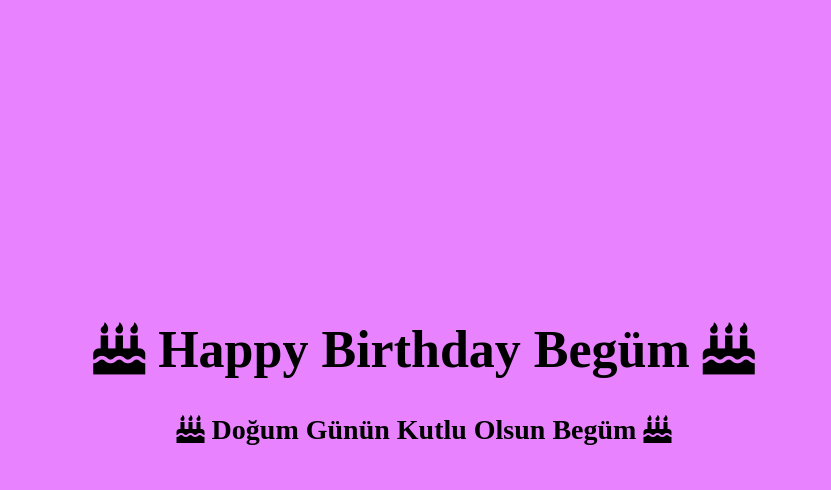
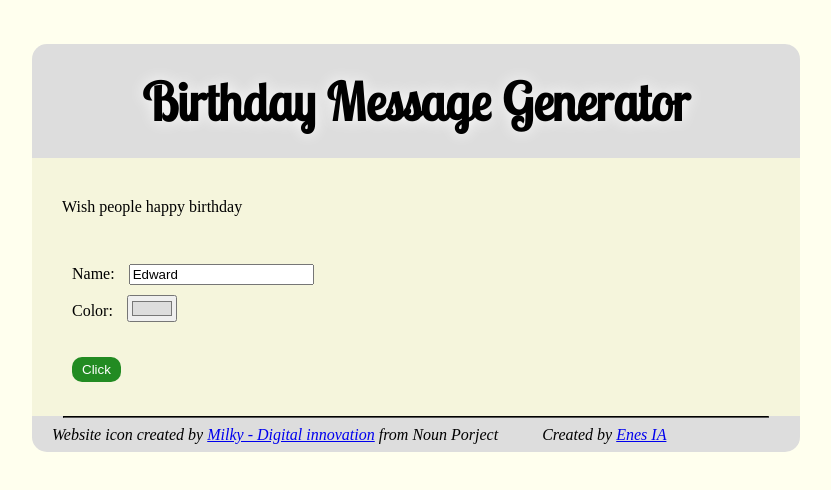
Before and after one commit to HelloYuiYui/happyBirtday, a plain HTML site: page index.html in a window 1280 px wide. Shown: the whole page, without its empty margins (224-1055 px from the left). Drawn offline with Linux system fonts and the light colour scheme.

Commit message:
made it possible to modify names

```diff
--- a/index.html
+++ b/index.html
@@ -3,27 +3,27 @@
         <title>Happy BDay</title>
         <link rel="icon" href="https://static.thenounproject.com/png/33119-200.png">
         <link rel="stylesheet" href="https://cdnjs.cloudflare.com/ajax/libs/font-awesome/4.7.0/css/font-awesome.min.css">
-        <style>
-            body {
-                background-color: #e882ff;
-                height: 20vh;
-                width: 100vw;
-            }
-
-            h1 {
-                text-align: center;
-                margin-top: 40vh;
-                font-size: 52px;
-            }
-
-            h2 {
-                text-align: center;
-                font-size: 28px;
-            }
-        </style>
+        <link href="https://fonts.googleapis.com/css?family=Lobster+Two" rel="stylesheet">
+        <link href="stylesheet.css" rel="stylesheet" type="text/css">
+        <script src="script.js"></script>
     </head>
     <body>
-        <h1 id="name"><i class="fa fa-birthday-cake"></i> Happy Birthday Begüm <i class="fa fa-birthday-cake"></i></h1>
-        <h2 id="name"><i class="fa fa-birthday-cake"></i> Doğum Günün Kutlu Olsun Begüm <i class="fa fa-birthday-cake"></i></h2>
+        <header>
+        <h1>Birthday Message Generator</h1>
+        </header>
+        <main>
+            <p>Wish people happy birthday</p><br>
+
+            <form>
+              <span>Name: </span><input class="container" type="text" value="Edward" id="name"><br>
+              <span>Color: </span><input class="container" type="color" value="#dddddd" id="favcolor"><span id="colorDisp"></span><br>
+              <input type="button" onclick="nav()" value="Click">
+            </form>
+        </main>
+        <footer>
+            <hr>
+            <span><i>Website icon created by <a href="https://www.milky.fr/">Milky - Digital innovation</a> from Noun Porject</i></span>
+            <span><i>Created by <a href="https://github.com/HelloYuiYui">Enes IA</a></i></span>
+        </footer>
     </body>
 </html>
--- /dev/null
+++ b/script.js
@@ -0,0 +1,16 @@
+function getParams() {
+    var desire = location.search.slice(1).split("&");//[0];//.split("=");
+    var colour = desire[0].split("=")[1];
+    var name = desire[1].split("=")[1];
+    if (name.indexOf("+") > -1) {
+        var name = name.split("+").join(" ");
+    }
+    document.getElementById("name").innerHTML = '<i class="fa fa-birthday-cake"></i> Happy Birthday ' + name + ' <i class="fa fa-birthday-cake"></i>';
+    document.getElementsByTagName("body")[0].style.backgroundColor = "#" + colour;
+}
+
+function nav(){
+    var c = document.getElementById("favcolor").value.slice(1);
+    var n = document.getElementById("name").value.split(" ").join("+");
+    window.location = ("message.html?c=" + c + "&n=" + n);
+}
--- /dev/null
+++ b/stylesheet.css
@@ -0,0 +1,80 @@
+::selection {
+    color: white;
+    background-color: darksalmon;
+}
+
+body {
+    background-color: #ffe;
+    width: 60vw;
+    margin: auto;
+    padding-top: 10vh;
+}
+
+header {
+    background-color: #dddddd;
+    border-top-right-radius: 15px;
+    border-top-left-radius: 15px;
+    height: auto;
+    width: 60vw;
+    margin: auto;
+    margin-top: -36px;
+}
+
+main {
+    display: block;
+    height: auto;
+    margin: -36px auto 0 auto;
+    padding: 20px;
+    background-color: beige;
+}
+
+main p {
+    padding-top: 10px;
+    margin: 10px;
+}
+
+h1 {
+    text-align: center;
+    padding: 25px;
+    font-size: 52px;
+    text-shadow: 0px 0px 15px rgba(255, 255, 255, 1);
+    font-family: "Lobster Two", cursive;
+}
+
+form {
+    margin: 15px;
+}
+
+form * {
+    margin: 5px;
+}
+
+hr {
+    width: 55vw;
+    border-color: black;
+    margin-top: 30px;
+}
+
+[type="button"] {
+    color: white;
+    background-color: forestgreen;
+    border: 0;
+    padding: 5px 10px 5px 10px;
+    border-radius: 10px;
+    margin-top: 30px;
+}
+
+footer {
+    background-color: #dddddd;
+    height: auto;
+    width: 60vw;
+    margin: auto;
+    margin-top: -36px;
+    padding-bottom: 8px;
+    border-bottom-right-radius: 15px;
+    border-bottom-left-radius: 15px;
+}
+
+footer span {
+    padding: 20px;
+}
```
